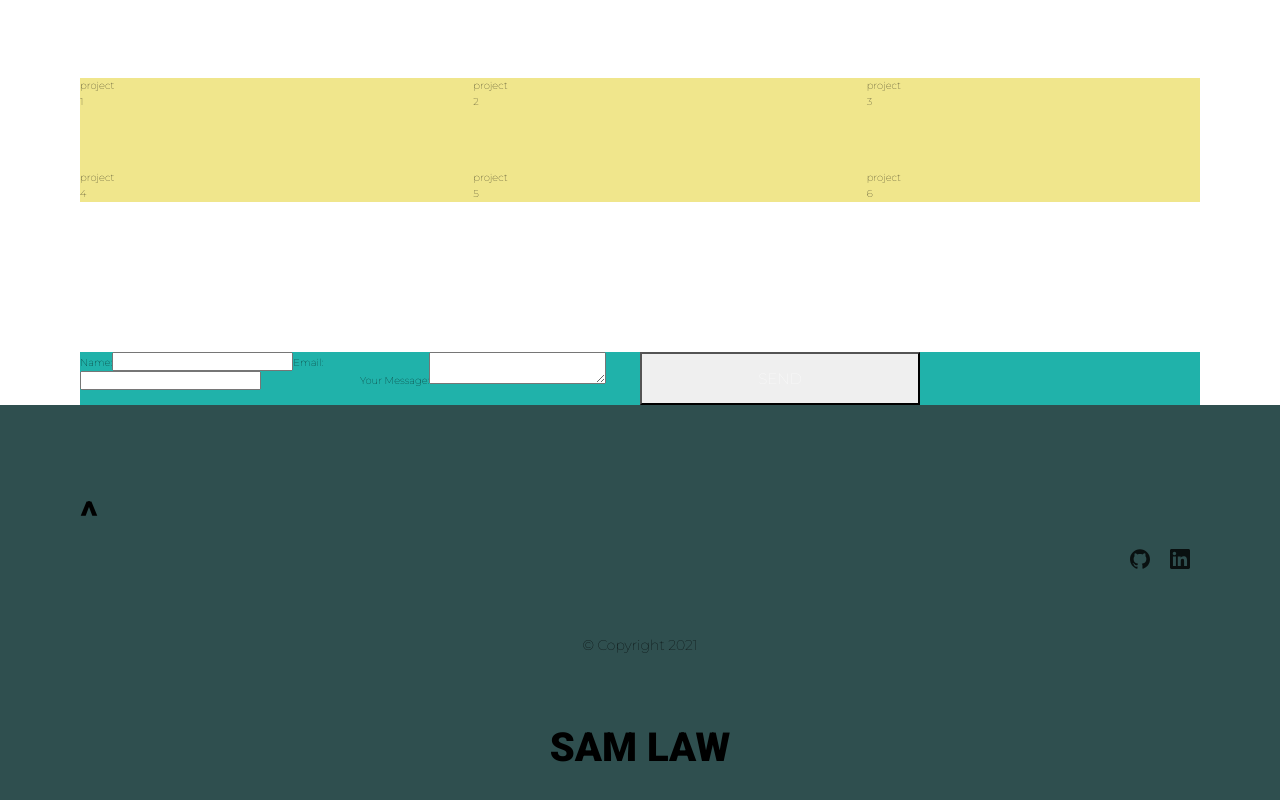
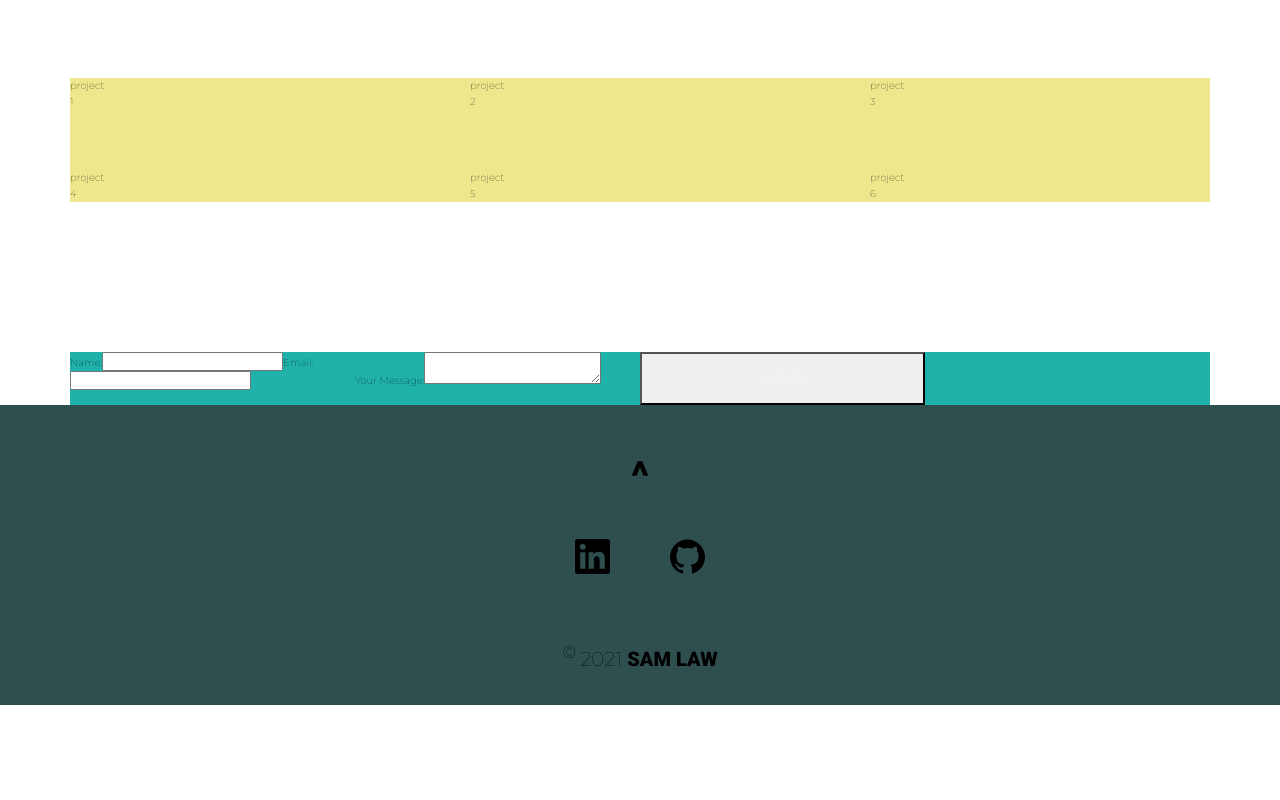
Before and after one commit to MrSamLaw/ReactPortfolio, a React (Create React App) app: page / in a window 1280 px wide. Shown: the part 702-1502 px from the top of the page. After the commit the page ends 1407 px from the top, so only its background shows below. Built offline with nearby package versions, Linux system fonts and the light colour scheme.

Commit message:
re-style footer

```diff
--- a/src/components/Footer/footer.scss
+++ b/src/components/Footer/footer.scss
@@ -3,40 +3,34 @@
 .footer {
   background-color: darkslategray;
   grid-column: full-start/full-end;
-  padding: 8rem;
+  padding-top: 4rem;
 
-  .fnav {
-    list-style: none;
+  display: grid;
+  grid-template-columns: auto-fit minmax(10rem, 1fr) auto-fit;
 
-    display: grid;
-    grid-template-columns: repeat(auto-fit, minmax(15rem, 1fr));
-    grid-gap: 2rem;
-    align-items: center;
+  &__scroll {
+    margin: 0 auto;
+  }
+  &__socials {
+    margin: 0 auto;
 
-    &__link:link,
-    &__link:visited {
-      font-size: 1.4rem;
-      font-family: $font-primary;
-      color: #fff;
-      text-decoration: none;
-      text-align: center;
-      transition: all 0.2s;
+    .icon {
+      width: 3.5rem;
+      height: 3.5rem;
+      margin: 3rem;
     }
+  }
+  .copyright {
+    font-size: 2rem;
+    color: #000;
+    margin: 3rem auto;
+    width: 70%;
+    text-align: center;
 
-    &__link:hover,
-    &__link:active {
-      background-color: rgba(#fff, 0.05);
-      transform: translateY(-3px);
+    .logo {
+      font-family: $font-bold;
+      font-weight: 900;
+      margin-left: 0.5rem;
     }
   }
 }
-
-.copyright {
-  font-size: 1.4rem;
-  color: #000;
-  margin-top: 6rem;
-  margin-right: auto;
-  margin-left: auto;
-  width: 70%;
-  text-align: center;
-}
--- a/src/components/Footer/index.jsx
+++ b/src/components/Footer/index.jsx
@@ -17,30 +17,21 @@ const Footer = () => {
           ^
         </Link>
       </div>
-      <div className="nav__right">
-        <SiGithub
-          className="icon"
-          onClick={() => window.open("https://github.com/MrSamLaw/", "_blank")}
-        />
+      <div className="footer__socials">
         <SiLinkedin
           className="icon"
           onClick={() =>
             window.open("https://www.linkedin.com/in/mrsamlaw/", "_blank")
           }
         />
+        <SiGithub
+          className="icon"
+          onClick={() => window.open("https://github.com/MrSamLaw/", "_blank")}
+        />
       </div>
-      <p className="copyright">&copy; Copyright 2021</p>
       <p className="copyright">
-        <Link
-          className="nav__logo"
-          to="intro"
-          spy={true}
-          smooth={true}
-          offset={-70}
-          duration={400}
-        >
-          SAM LAW
-        </Link>
+        <sup>&copy; </sup>2021
+        <span className="logo">SAM LAW</span>
       </p>
     </footer>
   );
--- a/src/global.scss
+++ b/src/global.scss
@@ -49,4 +49,5 @@ body {
       [col-start] minmax(min-content, 14rem) [col-end]
     )
     [center-end]minmax(6rem, 1fr) [full-end];
+  grid-column-gap: 1rem;
 }
```
